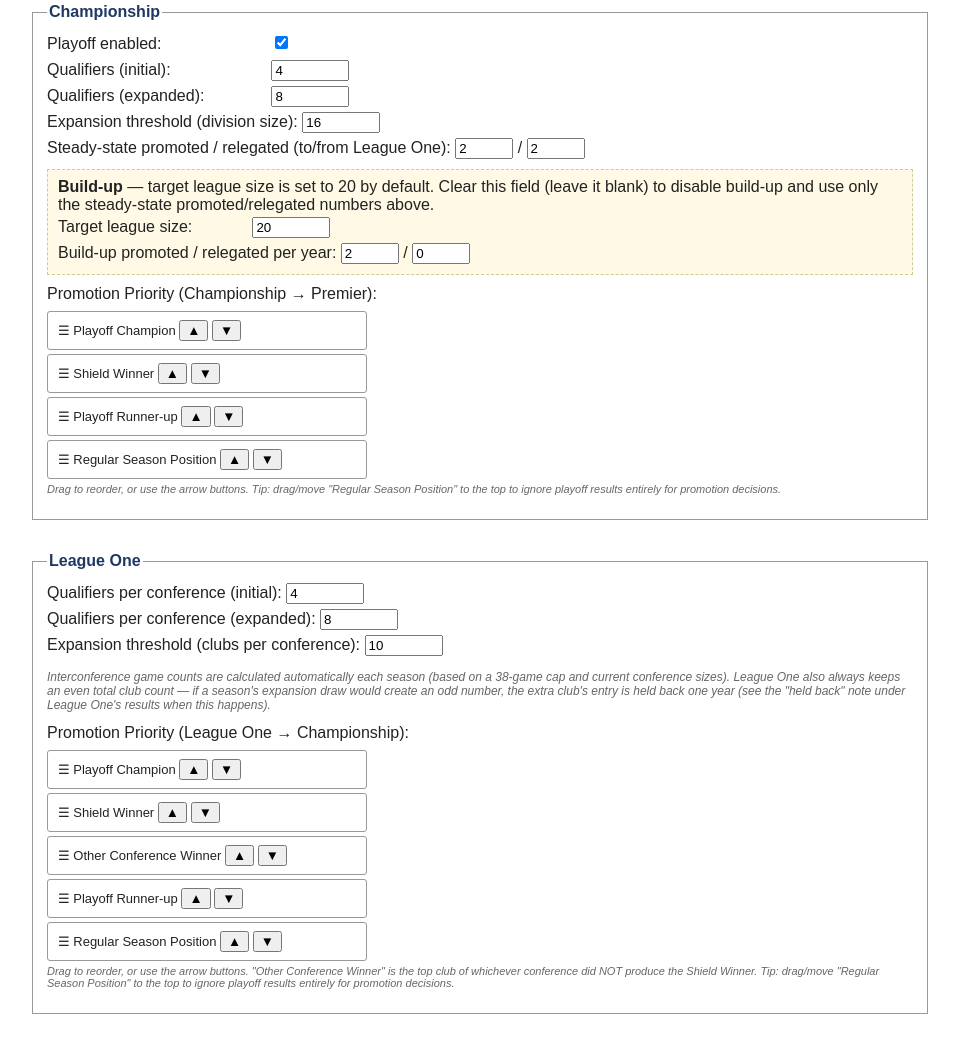
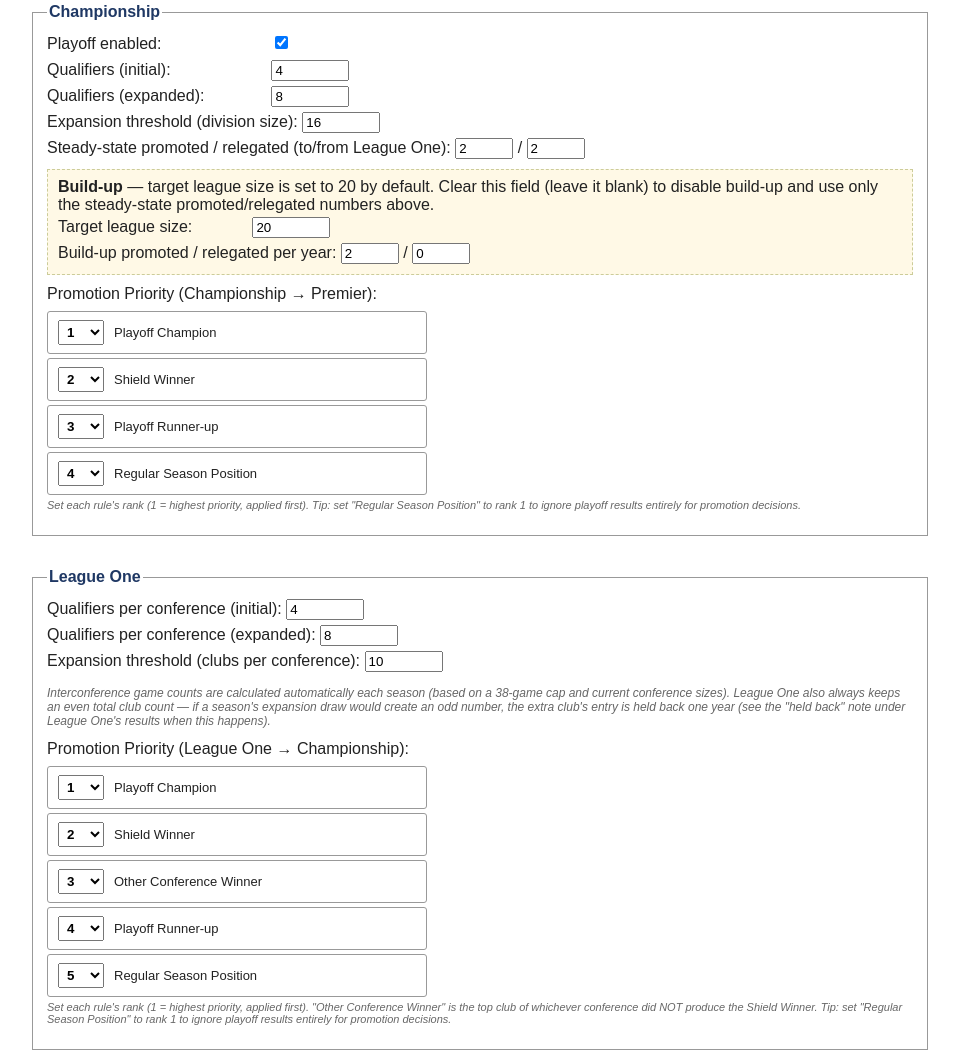
Before and after one commit to andrewhhill/usl-prorel-simulator, a plain HTML site: page index.html in a window 1280 px wide. Shown: the part 610-1663 px from the top of the page, without its empty margins (160-1119 px from the left). Drawn offline with Linux system fonts and the light colour scheme.

Commit message:
Add files via upload
fixed prioritization

```diff
--- a/index.html
+++ b/index.html
@@ -44,10 +44,9 @@
   #leagueRecap { border: 2px solid #444; background: #F5F5F0; padding: 14px 18px; margin-top: 30px; border-radius: 4px; }
   #leagueRecap h2 { margin: -14px -18px 12px -18px; background: #444; border-radius: 4px 4px 0 0; }
   #leagueRecap h3 { margin-top: 16px; margin-bottom: 6px; }
-  .priority-list { list-style: none; padding: 0; margin: 8px 0 4px 0; max-width: 320px; }
-  .priority-list li { background: #fff; border: 1px solid #999; padding: 8px 10px; margin-bottom: 4px; cursor: grab; border-radius: 3px; font-size: 13px; user-select: none; }
-  .priority-list li:active { cursor: grabbing; }
-  .priority-list li.dragging { opacity: 0.4; }
+  .priority-list { list-style: none; padding: 0; margin: 8px 0 4px 0; max-width: 380px; }
+  .priority-list li { background: #fff; border: 1px solid #999; padding: 8px 10px; margin-bottom: 4px; border-radius: 3px; font-size: 13px; display: flex; align-items: center; gap: 10px; }
+  .priority-rank { font-weight: bold; padding: 3px 4px; min-width: 46px; }
   .priority-tip { font-size: 11px; color: #666; font-style: italic; margin: 2px 0 14px 0; }
   #validationToast { position: fixed; bottom: 20px; left: 50%; transform: translateX(-50%) translateY(150px); background: #c62828; color: white; padding: 12px 20px; border-radius: 4px; font-size: 14px; max-width: 520px; box-shadow: 0 2px 10px rgba(0,0,0,0.3); transition: transform 0.3s ease; z-index: 1000; }
   #validationToast.visible { transform: translateX(-50%) translateY(0); }
@@ -123,36 +122,24 @@
     <div>
       <label style="display:block; margin-top:10px;">Promotion Priority (Championship → Premier):</label>
       <ul id="champPriorityList" class="priority-list">
-        <li draggable="true" data-rule="playoff_champion">
-          <span class="priority-label">☰ Playoff Champion</span>
-          <span class="priority-arrows">
-            <button type="button" class="priority-up" aria-label="Move up">▲</button>
-            <button type="button" class="priority-down" aria-label="Move down">▼</button>
-          </span>
+        <li data-rule="playoff_champion">
+          <select class="priority-rank" aria-label="Priority rank for Playoff Champion"></select>
+          <span class="priority-label">Playoff Champion</span>
         </li>
-        <li draggable="true" data-rule="shield_winner">
-          <span class="priority-label">☰ Shield Winner</span>
-          <span class="priority-arrows">
-            <button type="button" class="priority-up" aria-label="Move up">▲</button>
-            <button type="button" class="priority-down" aria-label="Move down">▼</button>
-          </span>
+        <li data-rule="shield_winner">
+          <select class="priority-rank" aria-label="Priority rank for Shield Winner"></select>
+          <span class="priority-label">Shield Winner</span>
         </li>
-        <li draggable="true" data-rule="playoff_runner_up">
-          <span class="priority-label">☰ Playoff Runner-up</span>
-          <span class="priority-arrows">
-            <button type="button" class="priority-up" aria-label="Move up">▲</button>
-            <button type="button" class="priority-down" aria-label="Move down">▼</button>
-          </span>
+        <li data-rule="playoff_runner_up">
+          <select class="priority-rank" aria-label="Priority rank for Playoff Runner-up"></select>
+          <span class="priority-label">Playoff Runner-up</span>
         </li>
-        <li draggable="true" data-rule="regular_season_position">
-          <span class="priority-label">☰ Regular Season Position</span>
-          <span class="priority-arrows">
-            <button type="button" class="priority-up" aria-label="Move up">▲</button>
-            <button type="button" class="priority-down" aria-label="Move down">▼</button>
-          </span>
+        <li data-rule="regular_season_position">
+          <select class="priority-rank" aria-label="Priority rank for Regular Season Position"></select>
+          <span class="priority-label">Regular Season Position</span>
         </li>
       </ul>
-      <p class="priority-tip">Drag to reorder, or use the arrow buttons. Tip: drag/move "Regular Season Position" to the top to ignore playoff results entirely for promotion decisions.</p>
+      <p class="priority-tip">Set each rule's rank (1 = highest priority, applied first). Tip: set "Regular Season Position" to rank 1 to ignore playoff results entirely for promotion decisions.</p>
     </div>
   </fieldset>
 <br>
@@ -168,43 +155,28 @@
     <div>
       <label style="display:block; margin-top:10px;">Promotion Priority (League One → Championship):</label>
       <ul id="l1PriorityList" class="priority-list">
-        <li draggable="true" data-rule="playoff_champion">
-          <span class="priority-label">☰ Playoff Champion</span>
-          <span class="priority-arrows">
-            <button type="button" class="priority-up" aria-label="Move up">▲</button>
-            <button type="button" class="priority-down" aria-label="Move down">▼</button>
-          </span>
+        <li data-rule="playoff_champion">
+          <select class="priority-rank" aria-label="Priority rank for Playoff Champion"></select>
+          <span class="priority-label">Playoff Champion</span>
         </li>
-        <li draggable="true" data-rule="shield_winner">
-          <span class="priority-label">☰ Shield Winner</span>
-          <span class="priority-arrows">
-            <button type="button" class="priority-up" aria-label="Move up">▲</button>
-            <button type="button" class="priority-down" aria-label="Move down">▼</button>
-          </span>
+        <li data-rule="shield_winner">
+          <select class="priority-rank" aria-label="Priority rank for Shield Winner"></select>
+          <span class="priority-label">Shield Winner</span>
         </li>
-        <li draggable="true" data-rule="other_conference_winner">
-          <span class="priority-label">☰ Other Conference Winner</span>
-          <span class="priority-arrows">
-            <button type="button" class="priority-up" aria-label="Move up">▲</button>
-            <button type="button" class="priority-down" aria-label="Move down">▼</button>
-          </span>
+        <li data-rule="other_conference_winner">
+          <select class="priority-rank" aria-label="Priority rank for Other Conference Winner"></select>
+          <span class="priority-label">Other Conference Winner</span>
         </li>
-        <li draggable="true" data-rule="playoff_runner_up">
-          <span class="priority-label">☰ Playoff Runner-up</span>
-          <span class="priority-arrows">
-            <button type="button" class="priority-up" aria-label="Move up">▲</button>
-            <button type="button" class="priority-down" aria-label="Move down">▼</button>
-          </span>
+        <li data-rule="playoff_runner_up">
+          <select class="priority-rank" aria-label="Priority rank for Playoff Runner-up"></select>
+          <span class="priority-label">Playoff Runner-up</span>
         </li>
-        <li draggable="true" data-rule="regular_season_position">
-          <span class="priority-label">☰ Regular Season Position</span>
-          <span class="priority-arrows">
-            <button type="button" class="priority-up" aria-label="Move up">▲</button>
-            <button type="button" class="priority-down" aria-label="Move down">▼</button>
-          </span>
+        <li data-rule="regular_season_position">
+          <select class="priority-rank" aria-label="Priority rank for Regular Season Position"></select>
+          <span class="priority-label">Regular Season Position</span>
         </li>
       </ul>
-      <p class="priority-tip">Drag to reorder, or use the arrow buttons. "Other Conference Winner" is the top club of whichever conference did NOT produce the Shield Winner. Tip: drag/move "Regular Season Position" to the top to ignore playoff results entirely for promotion decisions.</p>
+      <p class="priority-tip">Set each rule's rank (1 = highest priority, applied first). "Other Conference Winner" is the top club of whichever conference did NOT produce the Shield Winner. Tip: set "Regular Season Position" to rank 1 to ignore playoff results entirely for promotion decisions.</p>
     </div>
   </fieldset>
 <br>
@@ -287,54 +259,48 @@ function rebuildListOrder(listEl, ruleIdOrder) {
   }
 }
 
-function getDragAfterElement(listEl, y) {
-  const draggableElements = [...listEl.querySelectorAll("li:not(.dragging)")];
-  return draggableElements.reduce((closest, child) => {
-    const box = child.getBoundingClientRect();
-    const offset = y - box.top - box.height / 2;
-    if (offset < 0 && offset > closest.offset) {
-      return { offset, element: child };
-    } else {
-      return closest;
-    }
-  }, { offset: Number.NEGATIVE_INFINITY }).element;
+function buildRankOptions(selectEl, count) {
+  selectEl.innerHTML = "";
+  for (let i = 1; i <= count; i++) {
+    const opt = document.createElement("option");
+    opt.value = String(i);
+    opt.textContent = String(i);
+    selectEl.appendChild(opt);
+  }
+}
+
+function refreshRankSelects(listEl) {
+  Array.from(listEl.children).forEach((li, idx) => {
+    li.querySelector(".priority-rank").value = String(idx + 1);
+  });
 }
 
 function setupPriorityList(listEl) {
-  let draggedItem = null;
-  let previousOrder = getListOrder(listEl);
+  const items = Array.from(listEl.children);
+  items.forEach((li) => buildRankOptions(li.querySelector(".priority-rank"), items.length));
+  refreshRankSelects(listEl);
 
-  listEl.querySelectorAll("li").forEach((li) => {
-    li.addEventListener("dragstart", () => {
-      draggedItem = li;
-      previousOrder = getListOrder(listEl);
-      li.classList.add("dragging");
-    });
-    li.addEventListener("dragend", () => {
-      li.classList.remove("dragging");
-    });
-  });
+  listEl.addEventListener("change", (e) => {
+    if (!e.target.classList.contains("priority-rank")) return;
+    const select = e.target;
+    const li = select.closest("li");
+    const previousOrder = getListOrder(listEl);
+    const oldIndex = previousOrder.indexOf(li.dataset.rule);
+    const newIndex = parseInt(select.value, 10) - 1;
+    if (newIndex === oldIndex) return;
 
-  listEl.addEventListener("dragover", (e) => {
-    e.preventDefault();
-    if (draggedItem == null) return;
-    const afterElement = getDragAfterElement(listEl, e.clientY);
-    if (afterElement == null) {
-      listEl.appendChild(draggedItem);
-    } else {
-      listEl.insertBefore(draggedItem, afterElement);
-    }
-  });
+    const newOrder = previousOrder.slice();
+    newOrder.splice(oldIndex, 1);
+    newOrder.splice(newIndex, 0, li.dataset.rule);
 
-  listEl.addEventListener("drop", (e) => {
-    e.preventDefault();
-    const newOrder = getListOrder(listEl);
     const validation = validatePriorityOrder(newOrder);
     if (!validation.valid) {
-      rebuildListOrder(listEl, previousOrder);
+      select.value = String(oldIndex + 1);
       showValidationError(validation.message);
+      return;
     }
-    draggedItem = null;
+    rebuildListOrder(listEl, newOrder);
+    refreshRankSelects(listEl);
   });
 }
 
```
